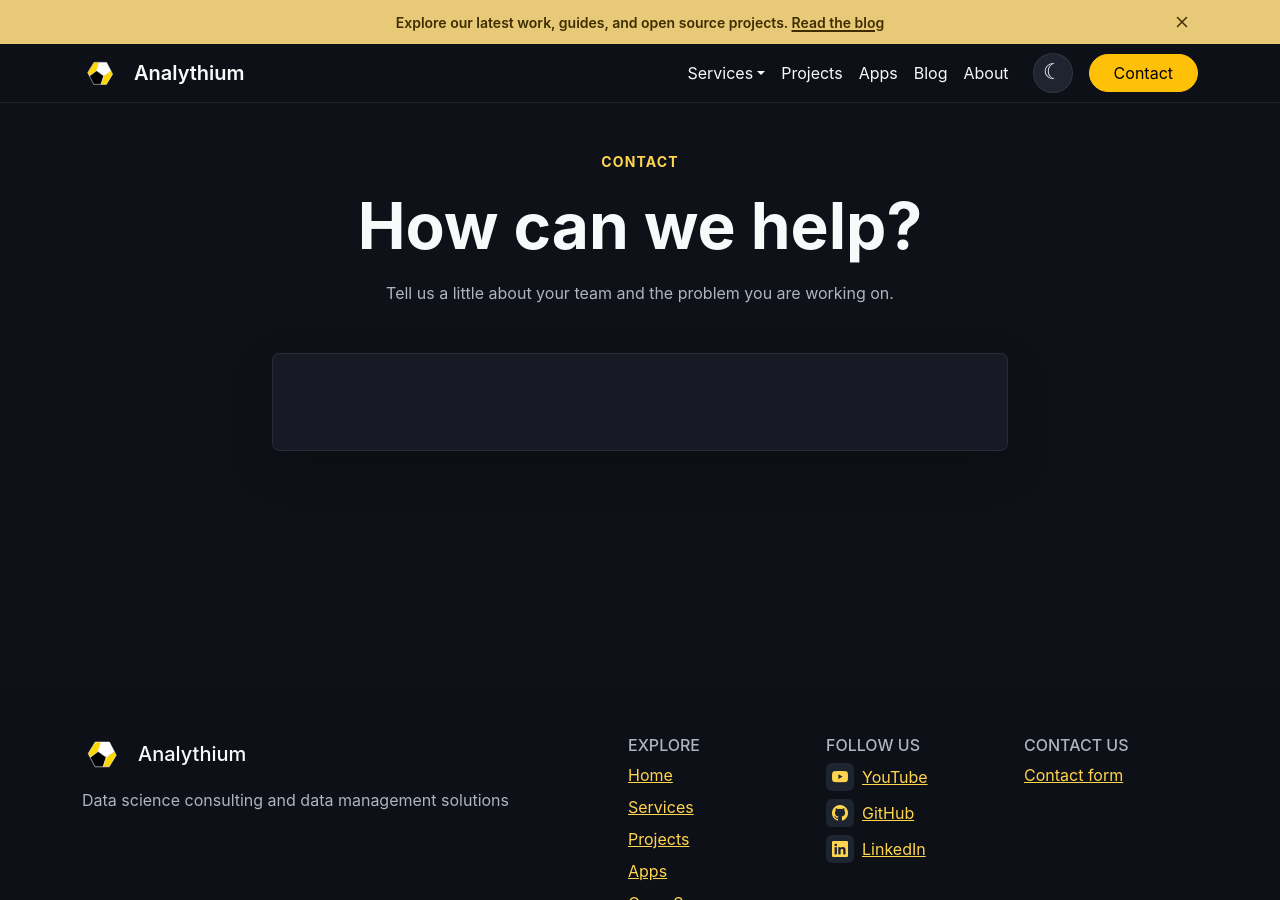
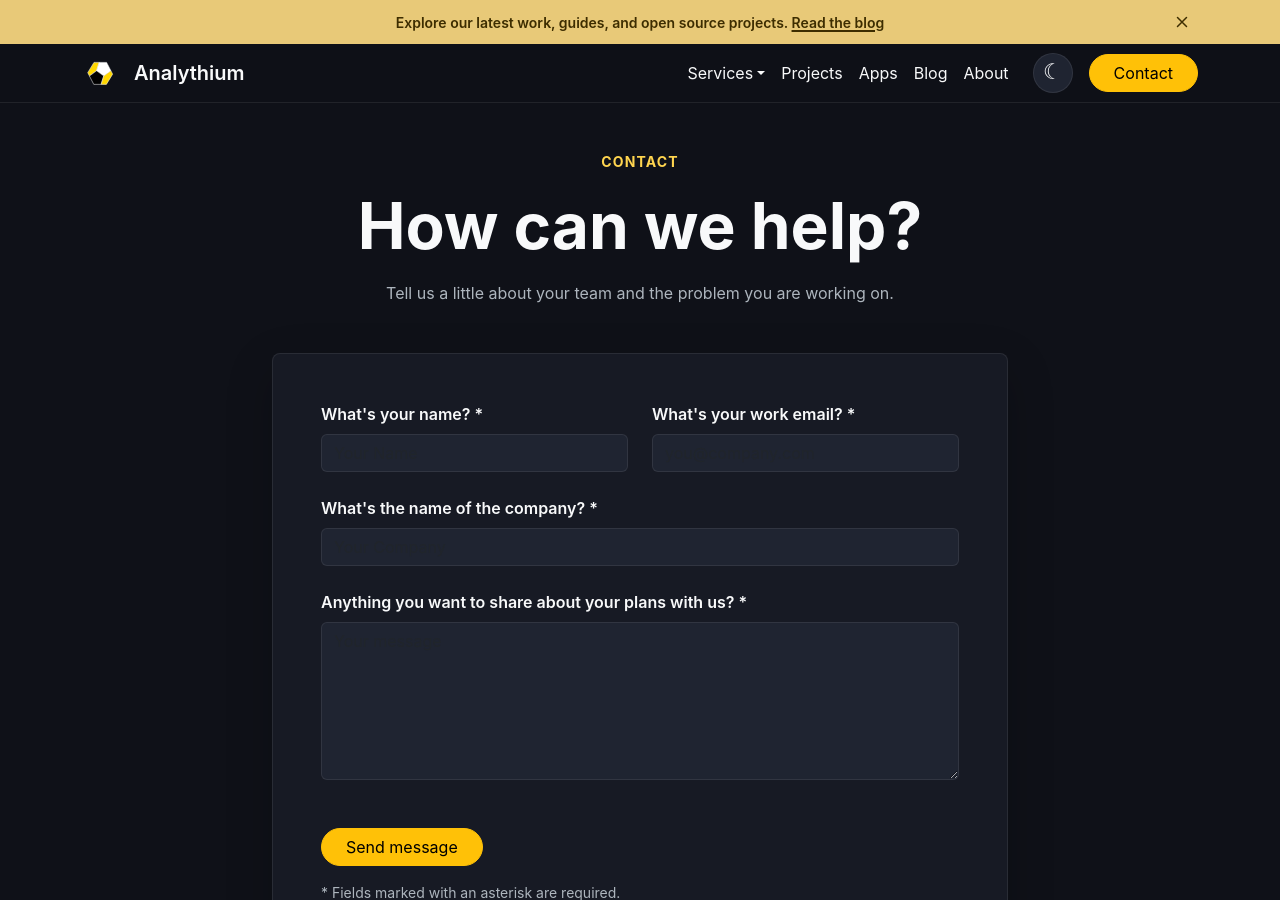
Before and after one commit to analythium/analythium-website, a Jekyll site: the page built from contact.html, in a window 1280 px wide and 900 px high. Built offline with Jekyll 4.4.1, drawn with Linux system fonts in a browser that asks for light colours; a script that is not in the unit is left out; some of the changed lines change nothing that is shown; some of the changed text lies outside the part shown.

Commit message:
Try native form
Signed-off-by: Peter Solymos <psolymos@gmail.com>

```diff
--- a/_config.yml
+++ b/_config.yml
@@ -26,4 +26,5 @@ collections:
     output: true
     permalink: /apps/:name/
 fathom_site_id: TSIFRZZM
-contact_embed: "yes"
+contact_embed: "no"
+recaptcha_site_key: "6LdfHu4tAAAAAHxLZCZuRMCTelRIMV47KlWMDxhJ"
--- a/_includes/contact-headless.html
+++ b/_includes/contact-headless.html
@@ -1,4 +1,4 @@
-<form class="contact-form" method="post" action="https://forms.reform.app/headless/analythium/contact/FB5Iji/submissions">
+<form class="contact-form" method="post" action="https://forms.reform.app/headless/analythium/contact/FB5Iji/submissions" data-recaptcha-site-key="{{ site.recaptcha_site_key | escape }}">
   <div class="row g-4">
     <div class="col-md-6">
       <label class="form-label" for="blk_name_iuxbxgukbo">What's your name? <span aria-hidden="true">*</span></label>
@@ -17,9 +17,78 @@
       <textarea id="blk_text_aohgu4o2zu" class="form-control" name="answers[blk_text_aohgu4o2zu]" placeholder="Your message" rows="6" required></textarea>
     </div>
     <input id="blk_hidden_lsrdmik1dk" type="hidden" name="answers[blk_hidden_lsrdmik1dk]" value="website">
+    <input type="hidden" name="g-recaptcha-response" id="g-recaptcha-response">
+    {% if site.recaptcha_site_key and site.recaptcha_site_key != "" %}
+      <div id="contact-recaptcha" class="g-recaptcha" data-sitekey="{{ site.recaptcha_site_key | escape }}" data-size="invisible"></div>
+    {% endif %}
     <div class="col-12">
       <button class="btn btn-warning rounded-pill px-4" type="submit">Send message</button>
     </div>
   </div>
   <p class="text-secondary small mt-3 mb-0">* Fields marked with an asterisk are required.</p>
+  <p class="text-danger small mt-2 mb-0" id="contact-form-status" role="status" aria-live="polite"></p>
 </form>
+
+{% if site.recaptcha_site_key and site.recaptcha_site_key != "" %}
+<script>
+  (() => {
+    const form = document.querySelector('.contact-form');
+    const submitButton = form.querySelector('[type="submit"]');
+    const tokenField = form.querySelector('#g-recaptcha-response');
+    const status = form.querySelector('#contact-form-status');
+    const siteKey = document.getElementById('contact-recaptcha').dataset.sitekey;
+    let widgetId = null;
+    let tokenReady = false;
+    let pendingSubmit = false;
+
+    const showVerificationError = () => {
+      pendingSubmit = false;
+      tokenReady = false;
+      tokenField.value = '';
+      submitButton.disabled = false;
+      status.textContent = 'We could not verify this submission. Please try again.';
+    };
+
+    window.onContactRecaptchaSuccess = (token) => {
+      tokenField.value = token;
+      tokenReady = true;
+      pendingSubmit = false;
+      submitButton.disabled = false;
+      form.requestSubmit(submitButton);
+    };
+
+    window.onContactRecaptchaExpired = showVerificationError;
+    window.onContactRecaptchaError = showVerificationError;
+
+    window.onContactRecaptchaApiLoaded = () => {
+      widgetId = window.grecaptcha.render('contact-recaptcha', {
+        sitekey: siteKey,
+        size: 'invisible',
+        callback: window.onContactRecaptchaSuccess,
+        'expired-callback': window.onContactRecaptchaExpired,
+        'error-callback': window.onContactRecaptchaError
+      });
+
+      if (pendingSubmit) window.grecaptcha.execute(widgetId);
+    };
+
+    form.addEventListener('submit', (event) => {
+      if (tokenReady) return;
+
+      event.preventDefault();
+      submitButton.disabled = true;
+      status.textContent = '';
+      pendingSubmit = true;
+
+      if (widgetId !== null) window.grecaptcha.execute(widgetId);
+    });
+
+    const recaptchaScript = document.createElement('script');
+    recaptchaScript.src = 'https://www.google.com/recaptcha/api.js?onload=onContactRecaptchaApiLoaded&render=explicit';
+    recaptchaScript.async = true;
+    recaptchaScript.defer = true;
+    recaptchaScript.onerror = showVerificationError;
+    document.head.appendChild(recaptchaScript);
+  })();
+</script>
+{% endif %}
```
